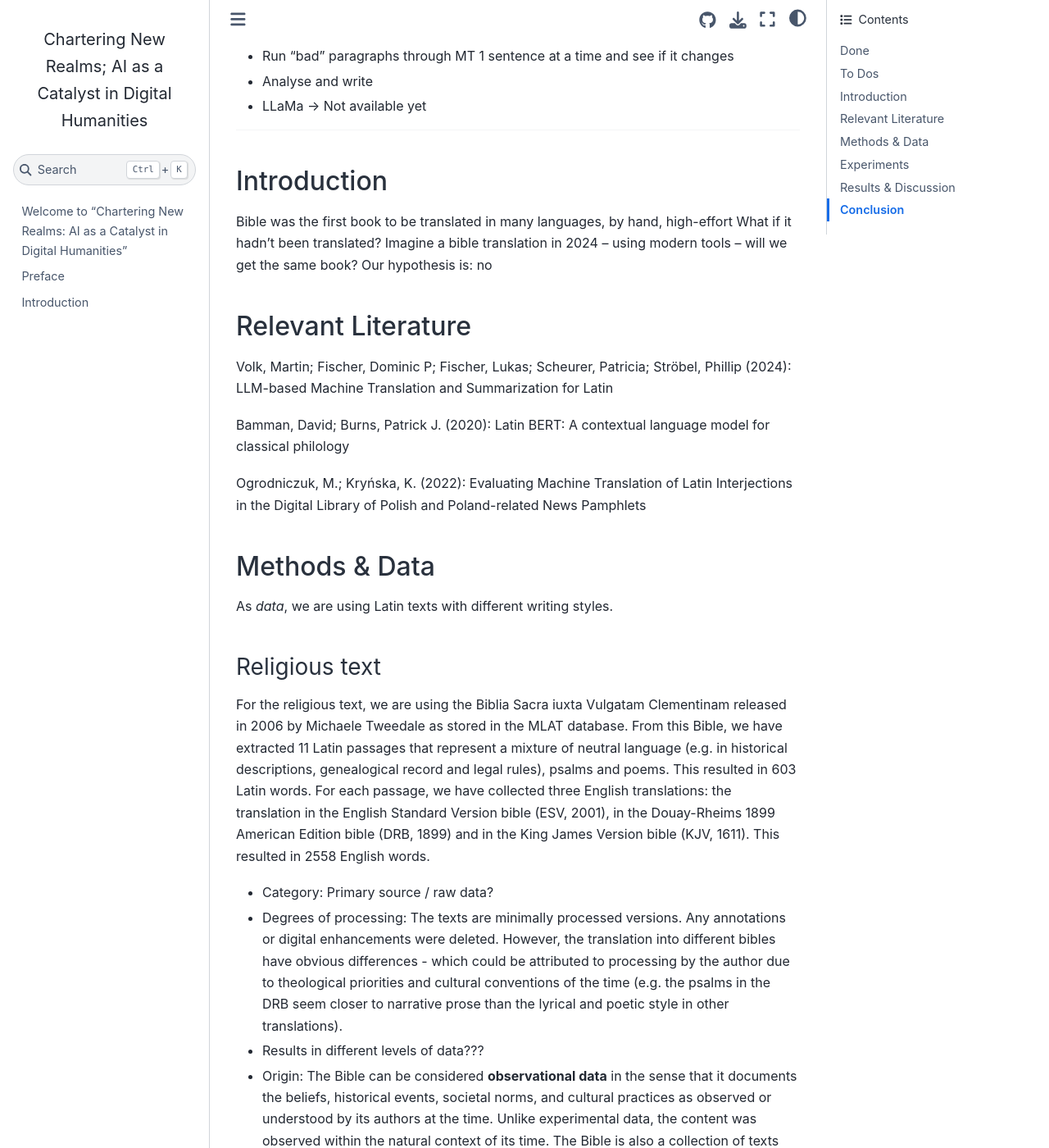
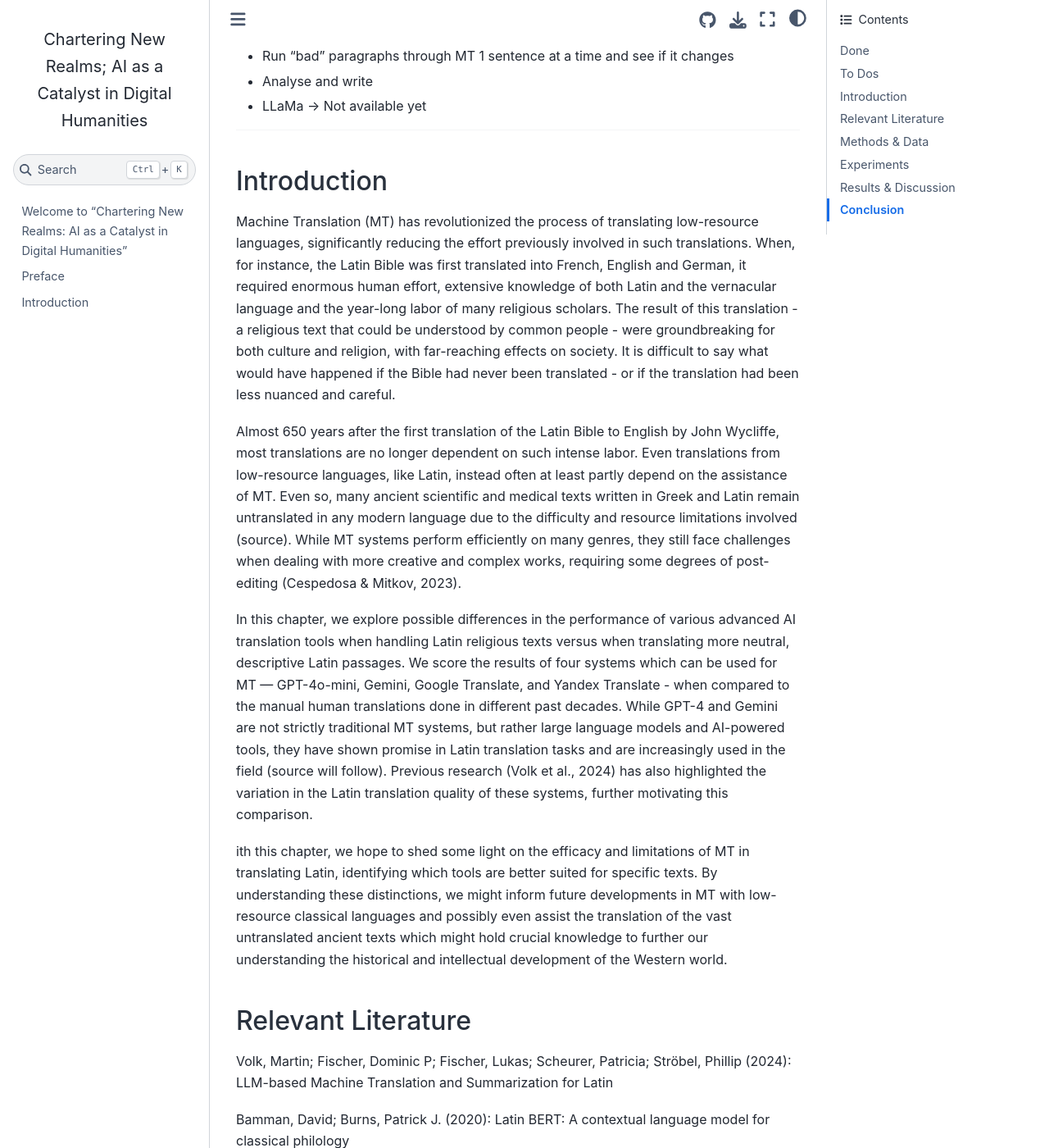
Before and after one commit to pstroe/chartering-new-realms-2024, a Jupyter Book: the page built from chapter2.md, in a window 1280 px wide and 1400 px high, scrolled down 787 px. Shown: the whole window at 82% size. Built offline with Jupyter Book 1.0.4 settings and Sphinx 7.4.7 and the Sphinx Book theme 1.1.4, drawn with Linux system fonts in a browser that asks for light colours.

Commit message:
Update chapter2.md

```diff
--- a/chapter2.md
+++ b/chapter2.md
@@ -22,10 +22,13 @@ Stefano Staffa, Andrea Scheck
 ---
 
 ## Introduction
+Machine Translation (MT) has revolutionized the process of translating low-resource languages, significantly reducing the effort previously involved in such translations. When, for instance, the Latin Bible was first translated into French, English and German, it required enormous human effort, extensive knowledge of both Latin and the vernacular language and the year-long labor of many religious scholars. The result of this translation - a religious text that could be understood by common people - were groundbreaking for both culture and religion, with far-reaching effects on society. It is difficult to say what would have happened if the Bible had never been translated - or if the translation had been less nuanced and careful.
 
-Bible was the first book to be translated in many languages, by hand, high-effort
-What if it hadn’t been translated? Imagine a bible translation in 2024 – using modern tools – will we get the same book?
-Our hypothesis is: no
+Almost 650 years after the first translation of the Latin Bible to English by John Wycliffe, most translations are no longer dependent on such intense labor. Even translations from low-resource languages, like Latin, instead often at least partly depend on the assistance of MT. Even so, many ancient scientific and medical texts written in Greek and Latin remain untranslated in any modern language due to the difficulty and resource limitations involved (source). While MT systems perform efficiently on many genres, they still face challenges when dealing with more creative and complex works, requiring some degrees of post-editing (Cespedosa & Mitkov, 2023).
+
+In this chapter, we explore possible differences in the performance of various advanced AI translation tools when handling Latin religious texts versus when translating more neutral, descriptive Latin passages. We score the results of four systems which can be used for MT — GPT-4o-mini, Gemini, Google Translate, and Yandex Translate - when compared to the manual human translations done in different past decades. While GPT-4 and Gemini are not strictly traditional MT systems, but rather large language models and AI-powered tools, they have shown promise in Latin translation tasks and are increasingly used in the field (source will follow). Previous research (Volk et al., 2024) has also highlighted the variation in the Latin translation quality of these systems, further motivating this comparison.
+
+ith this chapter, we hope to shed some light on the efficacy and limitations of MT in translating Latin, identifying which tools are better suited for specific texts. By understanding these distinctions, we might inform future developments in MT with low-resource classical languages and possibly even assist the translation of the vast untranslated ancient texts which might hold crucial knowledge to further our understanding the historical and intellectual development of the Western world.
 
 ## Relevant Literature
 Volk, Martin; Fischer, Dominic P; Fischer, Lukas; Scheurer, Patricia; Ströbel, Phillip (2024): LLM-based Machine Translation  and Summarization for Latin
```
